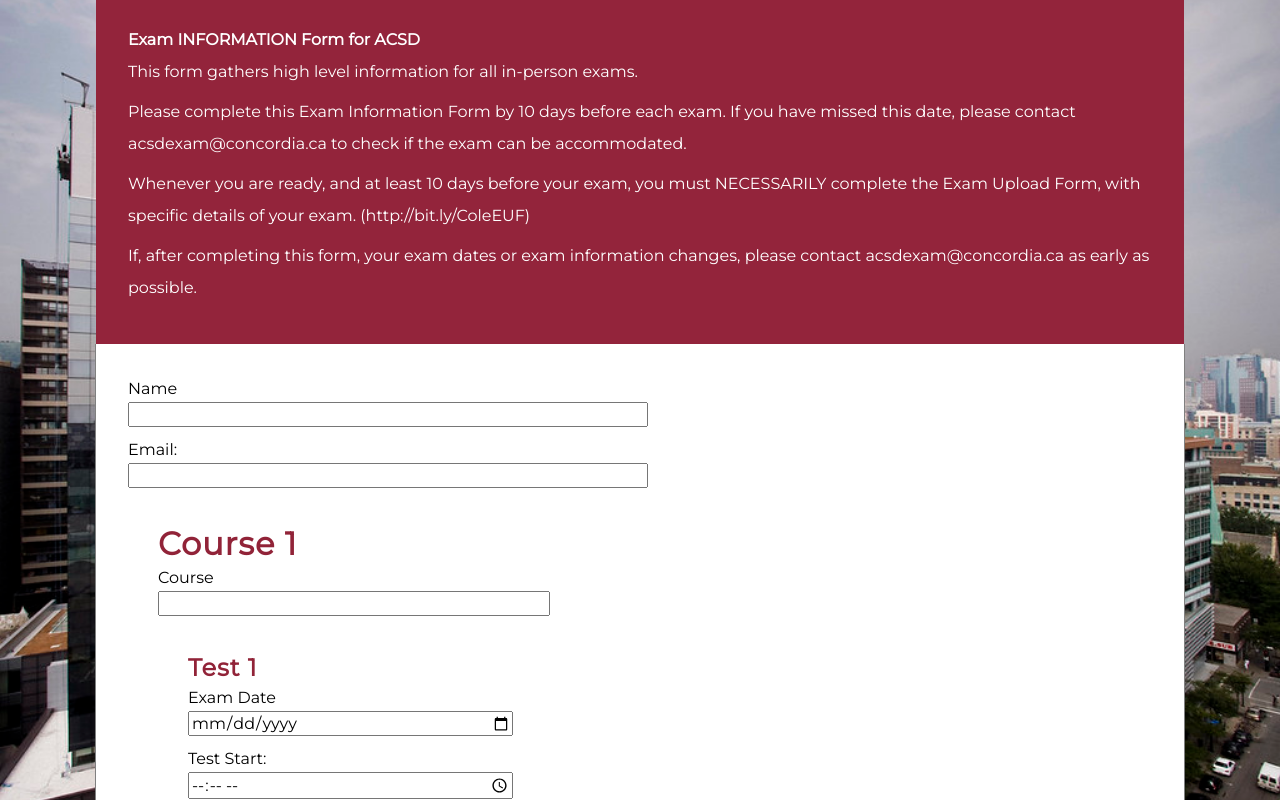
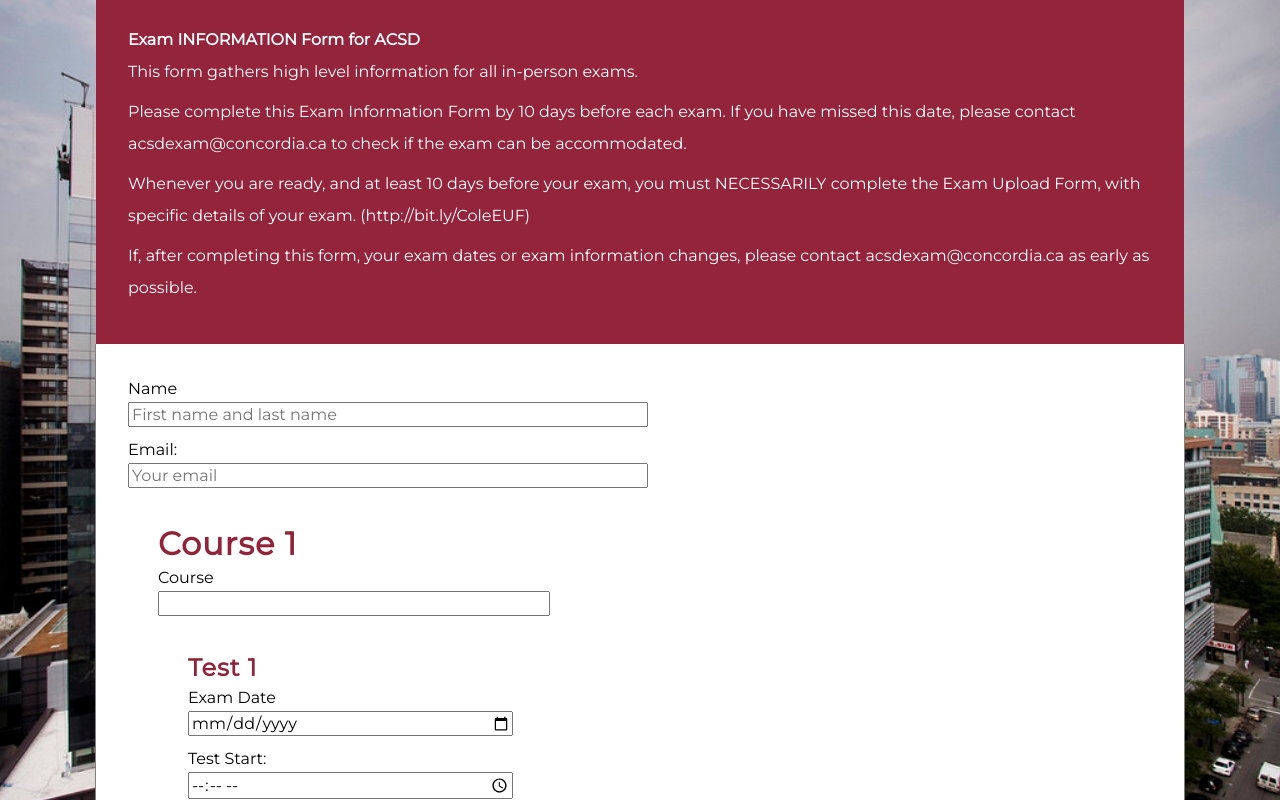
Before and after one commit to vishal-handa/Exams-Form, a React (Create React App) app in the folder exams-form/: page / in a window 1280 px wide. Built offline with nearby package versions, Linux system fonts and the light colour scheme.

Commit message:
name email and instructions

```diff
--- a/exams-form/src/components/ExamForm.js
+++ b/exams-form/src/components/ExamForm.js
@@ -18,7 +18,20 @@ const ExamForm = () => {
     email: "",
     examInfo: [examDetails],
   });
-  // console.log(Inputs);
+
+  const handleNameInput = (ev) => {
+    let nameValue = { ...Inputs };
+    nameValue.name = ev.target.value;
+    // console.log(courseValues);
+    setInputs(nameValue);
+  };
+
+  const handleEmailInput = (ev) => {
+    let emailValue = { ...Inputs };
+    emailValue.email = ev.target.value;
+    // console.log(courseValues);
+    setInputs(emailValue);
+  };
 
   const handleAddCourse = (ev) => {
     ev.preventDefault();
@@ -67,20 +80,46 @@ const ExamForm = () => {
     setInputs(endTimeValues);
   };
 
+  const handleInstructionsInput = (ev, courseIndex, testIndex) => {
+    let instructionsValues = { ...Inputs };
+    instructionsValues.examInfo[courseIndex].testInfo[testIndex].instructions =
+      ev.target.value;
+    setInputs(instructionsValues);
+  };
+
+  const handleSubmit = (ev) => {
+    ev.preventDefault();
+    console.log(Inputs);
+  };
+
   return (
     <Wrapper>
-      <Form>
+      <Form onSubmit={handleSubmit}>
         <Label htmlFor="name">Name</Label>
-        <Input id="name" />
+        <Input
+          id="name"
+          placeholder="First name and last name"
+          value={Inputs.name}
+          onChange={(ev) => handleNameInput(ev)}
+        />
         <Label htmlFor="email">Email: </Label>
-        <Input id="email" type="email" />
+        <Input
+          id="email"
+          type="email"
+          placeholder="Your email"
+          value={Inputs.email}
+          onChange={(ev) => handleEmailInput(ev)}
+        />
         {Inputs.examInfo.map((course, index) => {
           // console.log(course);
           return (
-            <CourseContainer>
-              <H1>Course {index + 1}</H1>
-              <Label htmlFor="course">Course</Label>
+            <CourseContainer key={"d" + index}>
+              <H1 key={"a" + index}>Course {index + 1}</H1>
+              <Label htmlFor="course" key={"b" + index}>
+                Course
+              </Label>
               <Input
+                key={"c" + index}
                 id="course"
                 value={Inputs.examInfo[index].course}
                 onChange={(ev) => handleCourseInput(ev, index)}
@@ -114,7 +153,13 @@ const ExamForm = () => {
                       onChange={(ev) => handleEndTimeInput(ev, index, i)}
                     />
                     <Label>Instructions</Label>
-                    <Textarea rows="4" cols="50" />
+                    <Textarea
+                      rows="4"
+                      cols="50"
+                      placeholder="Exam instructions, formula sheet, open/close book etc."
+                      value={Inputs.examInfo[index].testInfo[i].instructions}
+                      onChange={(ev) => handleInstructionsInput(ev, index, i)}
+                    />
 
                     <Button style={{ display: i > 0 ? "block" : "none" }}>
                       {" "}
@@ -134,7 +179,7 @@ const ExamForm = () => {
             </CourseContainer>
           );
         })}
-        <Button>Submit</Button>
+        <Button type="submit">Submit</Button>
       </Form>
     </Wrapper>
   );
@@ -187,7 +232,8 @@ const Input = styled.input`
 
 const Textarea = styled.textarea`
   margin-bottom: 15px;
-  width: 500px;
+  max-width: 500px;
+
   font-family: "Montserrat", sans-serif;
   font-size: 1rem;
 `;
```
